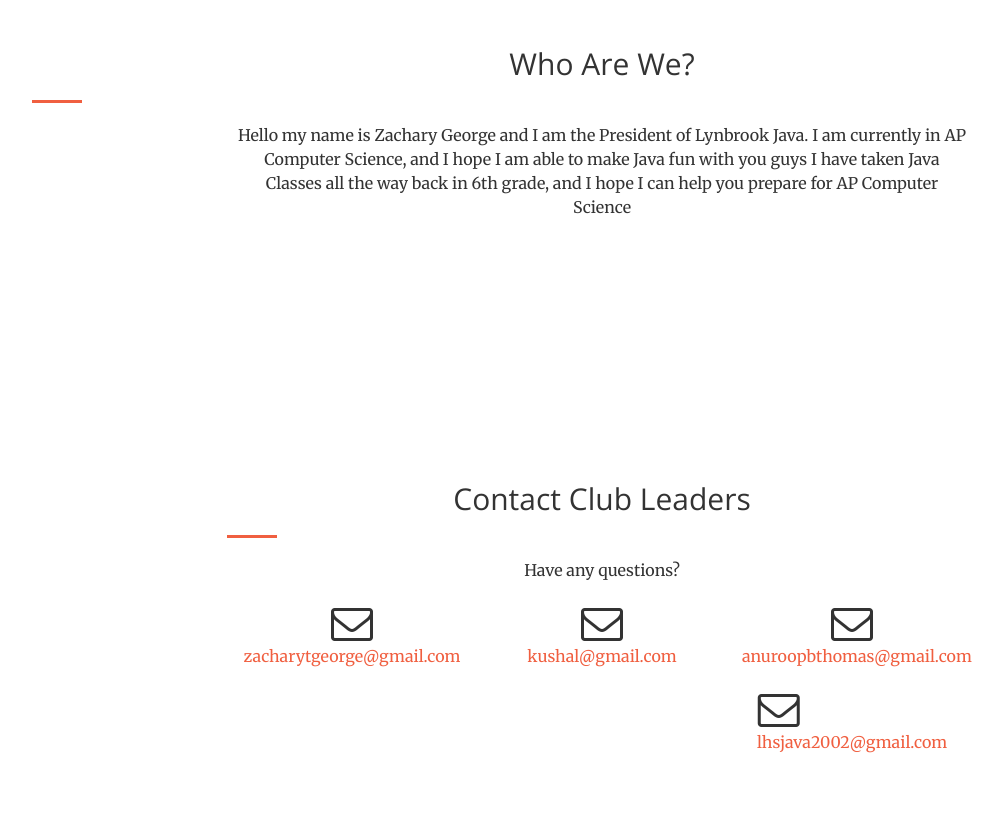
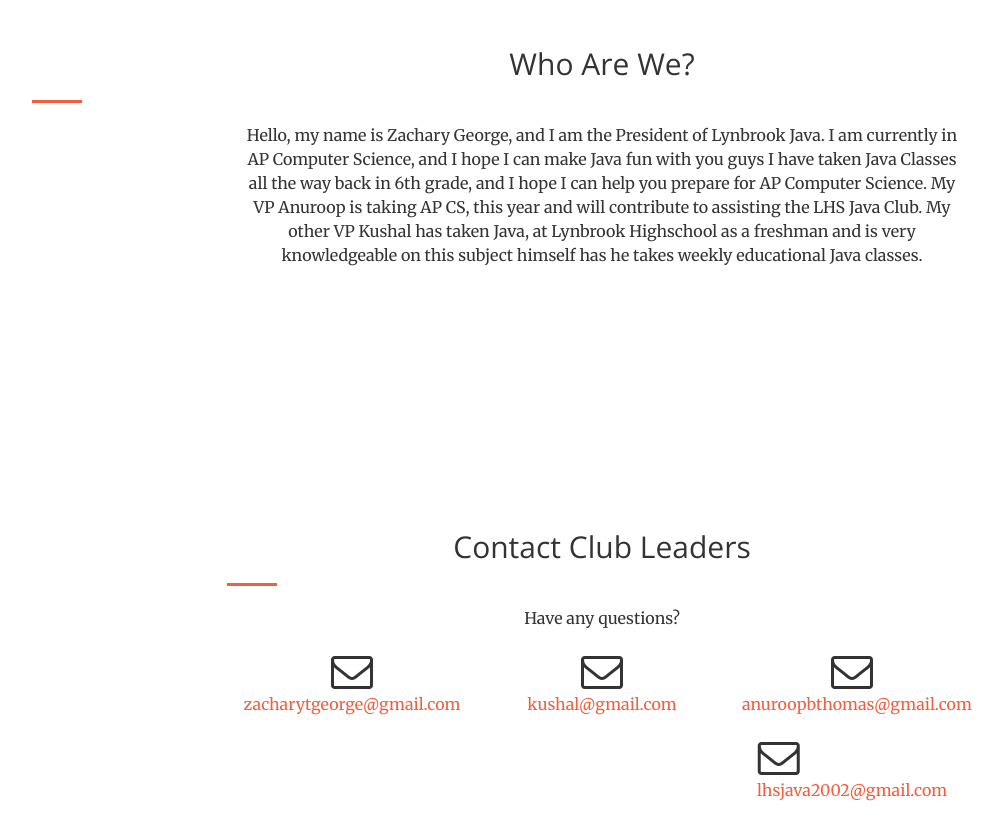
Before and after one commit to lhsjava/lhsjava.github.io, a website: page index.html in a window 1280 px wide. Shown: the part 1560-2400 px from the top of the page, without its empty margins (38-1040 px from the left). Drawn offline with nearby package versions, Linux system fonts and the light colour scheme.

Commit message:
Update to index

```diff
--- a/index.html
+++ b/index.html
@@ -131,9 +131,11 @@ Sign Up
                   </div>
               </div>
               <div class="col-lg-8 col-lg-offset-2 text-center">
-                <p> Hello my name is Zachary George and I am the President of Lynbrook Java.
-                  I am currently in AP Computer Science, and I hope I am  able to make Java fun with you guys
-                  I have taken Java Classes all the way back in 6th grade, and I hope I can help you prepare for AP Computer Science
+                <p> Hello, my name is Zachary George, and I am the President of Lynbrook Java.
+                  I am currently in AP Computer Science, and I hope I can make Java fun with you guys
+                  I have taken Java Classes all the way back in 6th grade, and I hope I can help you prepare for AP Computer Science.
+                  My VP Anuroop is taking AP CS, this year and will contribute to assisting the LHS Java Club.
+                  My other VP Kushal has taken Java, at Lynbrook Highschool as a freshman and is very knowledgeable on this subject himself has he takes weekly educational Java classes.
                 </p>
 
 
```
